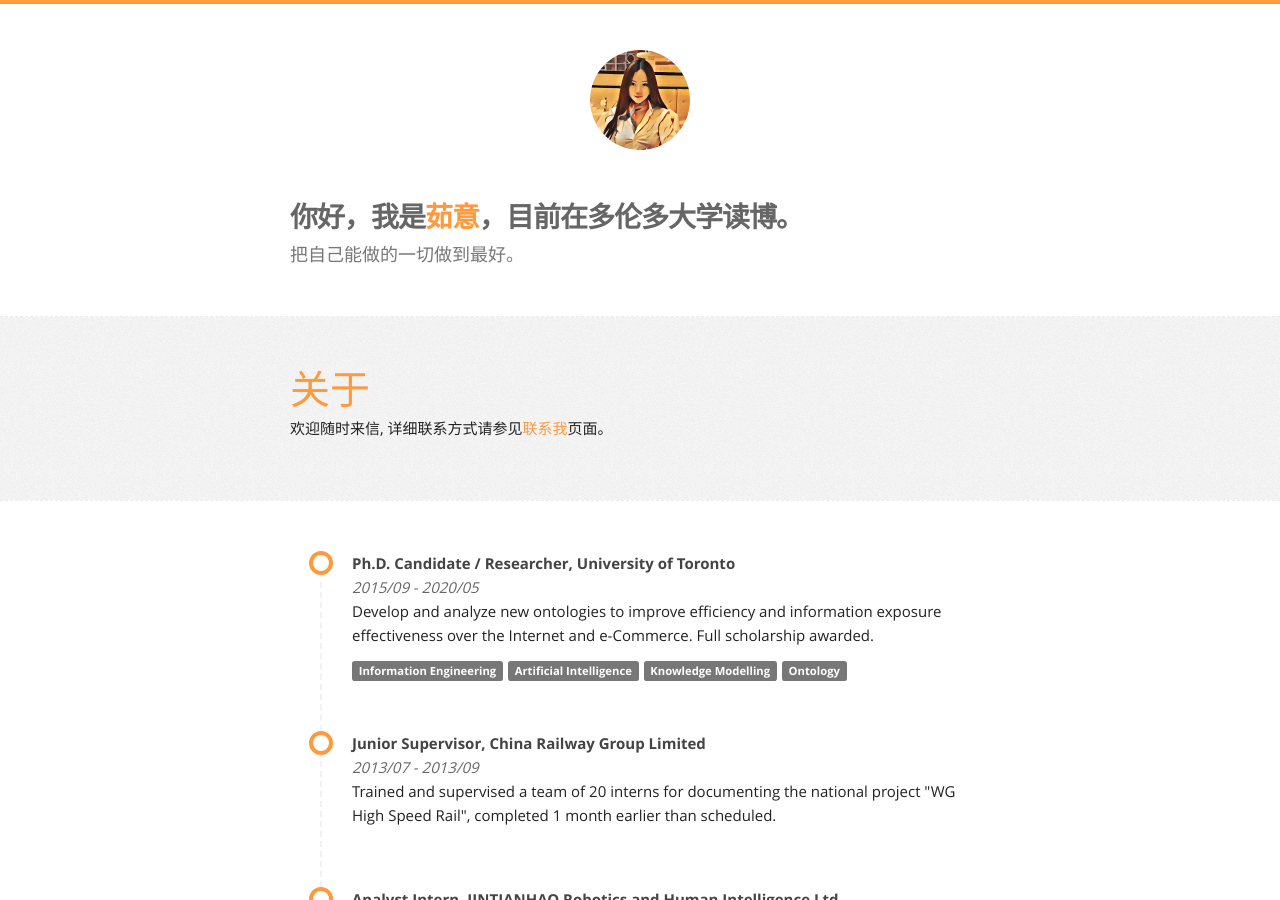
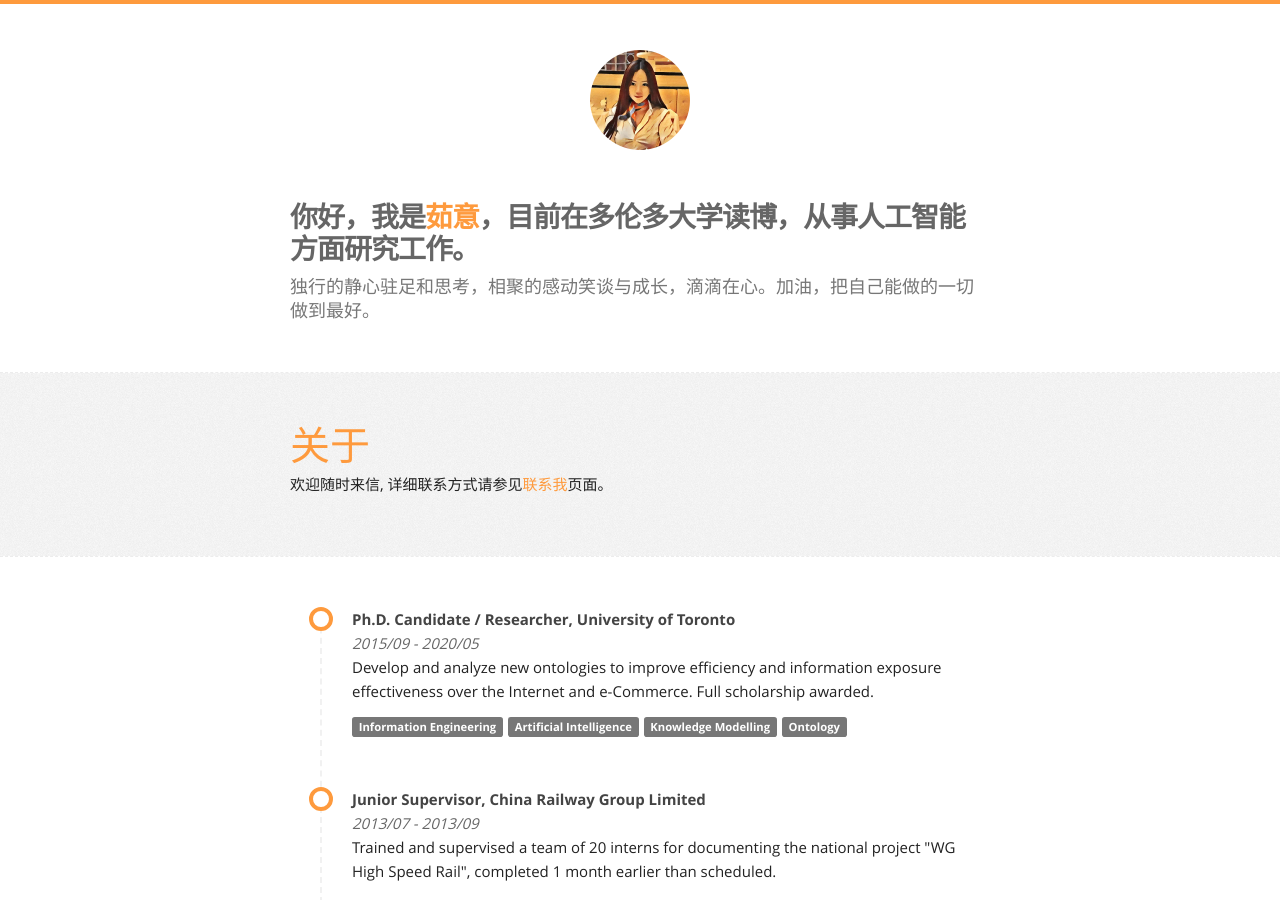
Before and after one commit to ruyiblog/ruyiblog.github.io, a Jekyll site: the page built from 关于.html, in a window 1280 px wide and 900 px high. Built offline with Jekyll 4.4.1, drawn with Linux system fonts in a browser that asks for light colours.

Commit message:
Update title.

```diff
--- a/_config.yml
+++ b/_config.yml
@@ -9,8 +9,8 @@ introduction:
     <h1>Hello, I'm <a href="/about/">Yvonne Ru</a>, PhD Candidate and Researcher at University of Toronto.</h1>
     <h2>Also an entrepreneur, an avid swimmer, and a world traveler. I always try my very best.</h2>
   zh: >
-    <h1>你好，我是<a href="/关于/">茹意</a>，目前在多伦多大学读博。</h1>
-    <h2>把自己能做的一切做到最好。</h2>
+    <h1>你好，我是<a href="/关于/">茹意</a>，目前在多伦多大学读博，从事人工智能方面研究工作。</h1>
+    <h2>独行的静心驻足和思考，相聚的感动笑谈与成长，滴滴在心。加油，把自己能做的一切做到最好。</h2>
 keywords: "Yvonne Ru,Yi Ru,Ru Yi,茹意"
 author:
   name: Yvonne Ru
```
